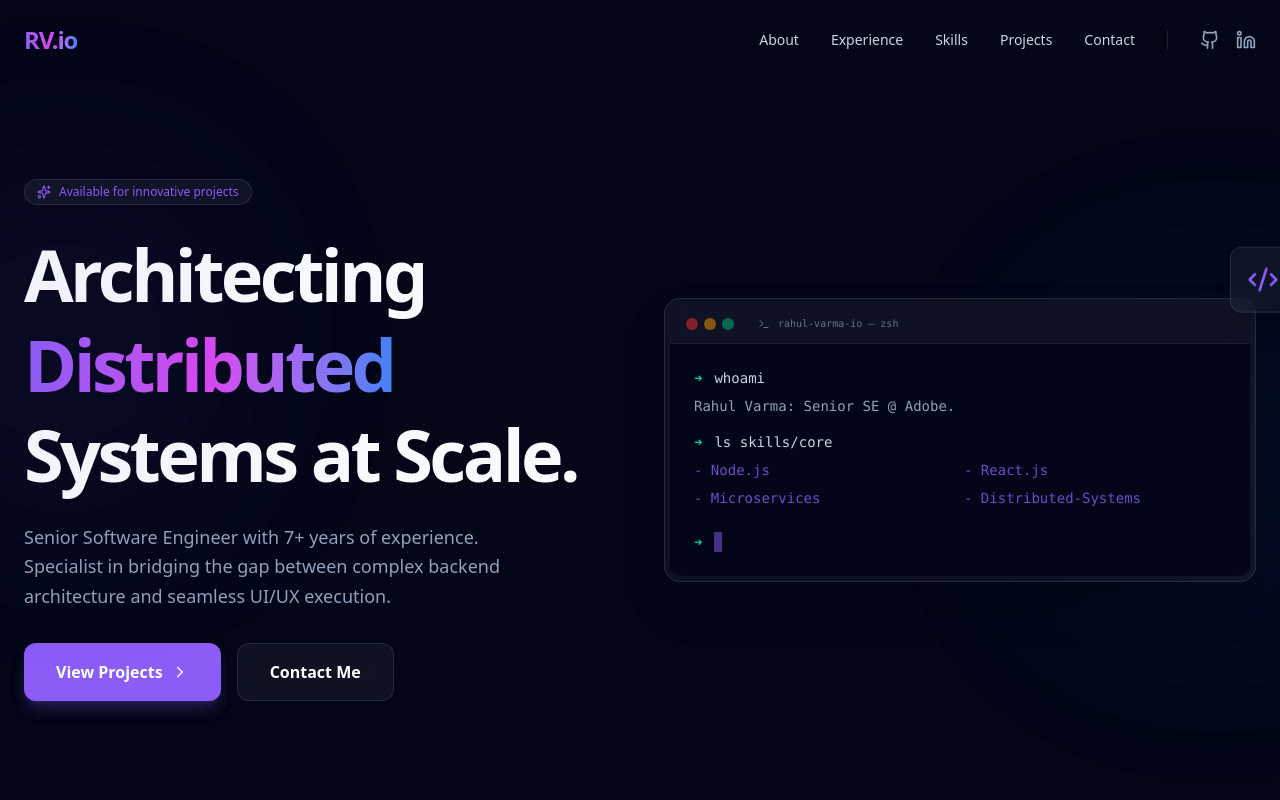
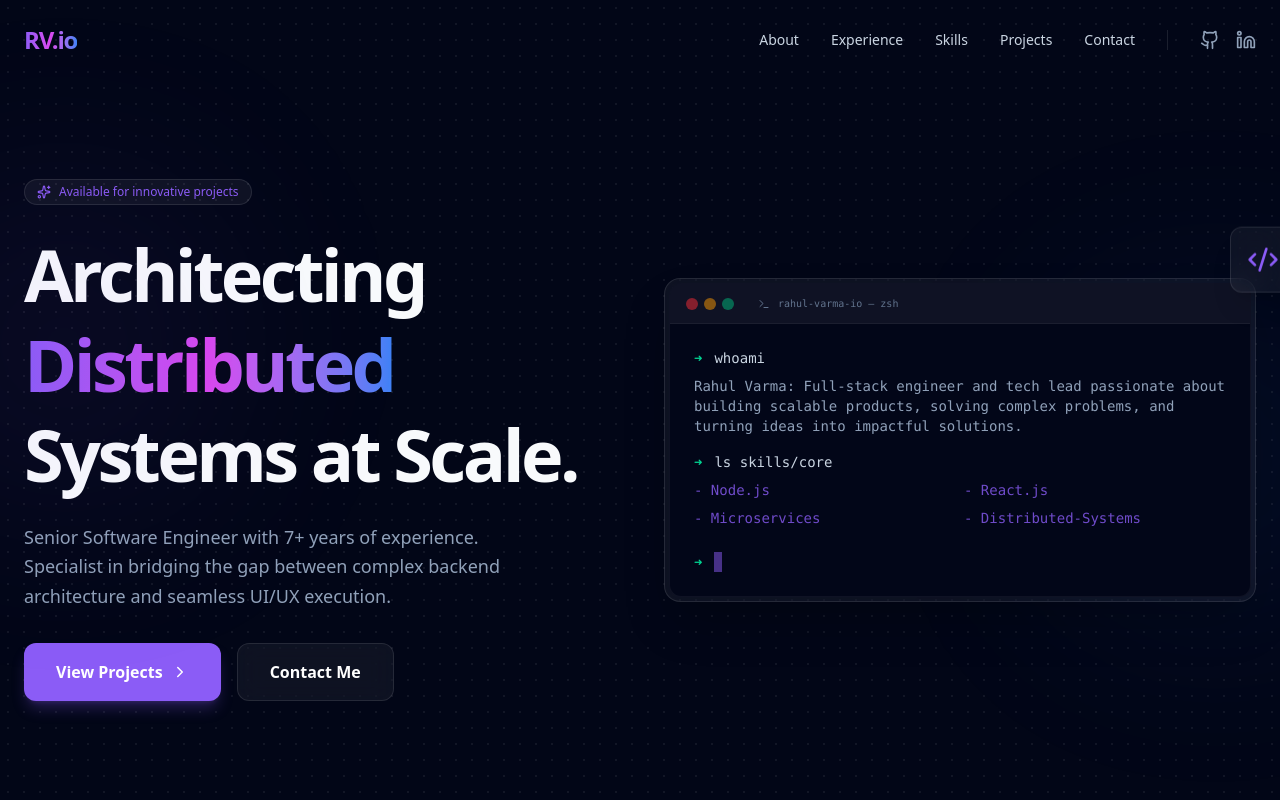
Before and after one commit to rahul-varma-io/rahul-varma-io.github.io, a Next.js app: page / in a window 1280 px wide. Shown: the top 800 px of the page. Built offline with nearby package versions, Linux system fonts and the light colour scheme.

Commit message:
refactor: update bio text and whitespace in Hero component

```diff
--- a/src/components/Hero.tsx
+++ b/src/components/Hero.tsx
@@ -73,7 +73,7 @@ export default function Hero() {
                   <span className="text-slate-300">whoami</span>
                 </div>
                 <div className="text-slate-400 mb-4">
-                  Rahul Varma: Senior SE @ Adobe.
+                  Rahul Varma: Full-stack engineer and tech lead passionate about building scalable products, solving complex problems, and turning ideas into impactful solutions.
                 </div>
                 <div className="flex space-x-3">
                   <span className="text-emerald-400">➜</span>
```
